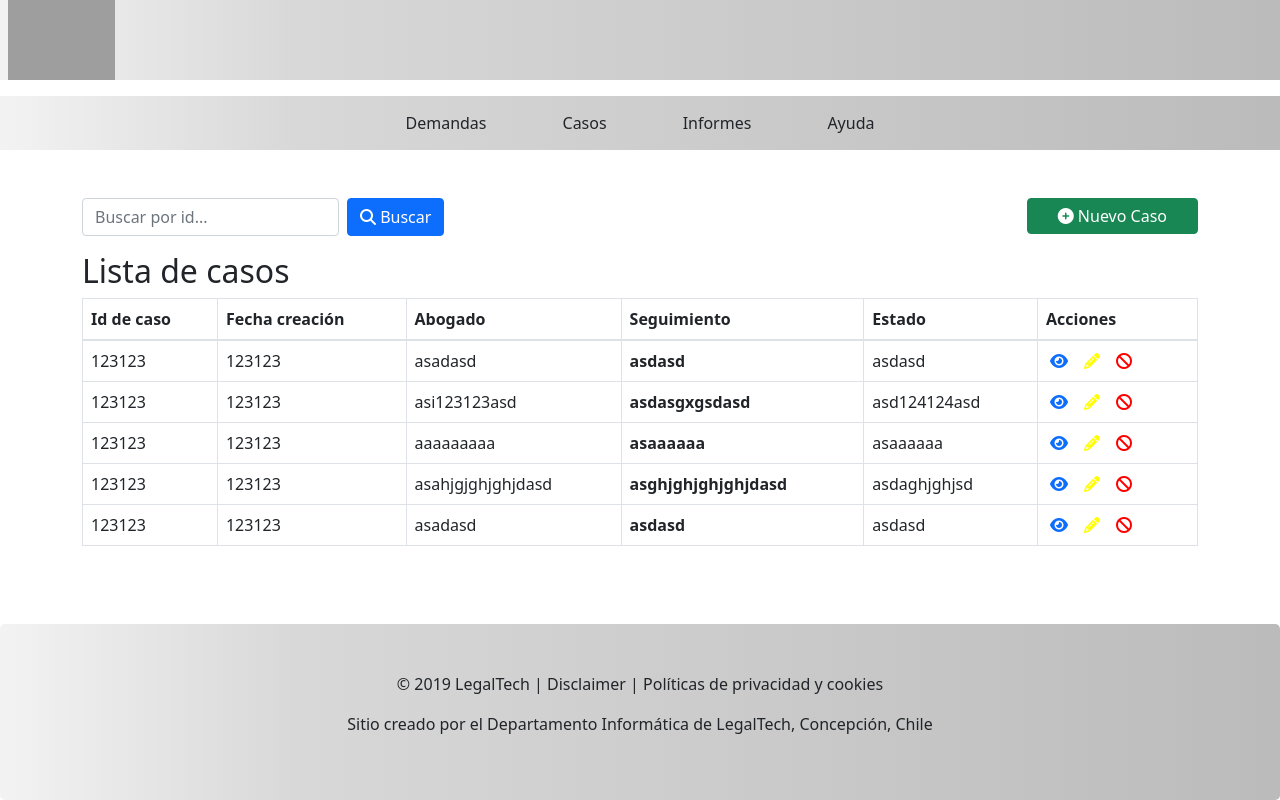
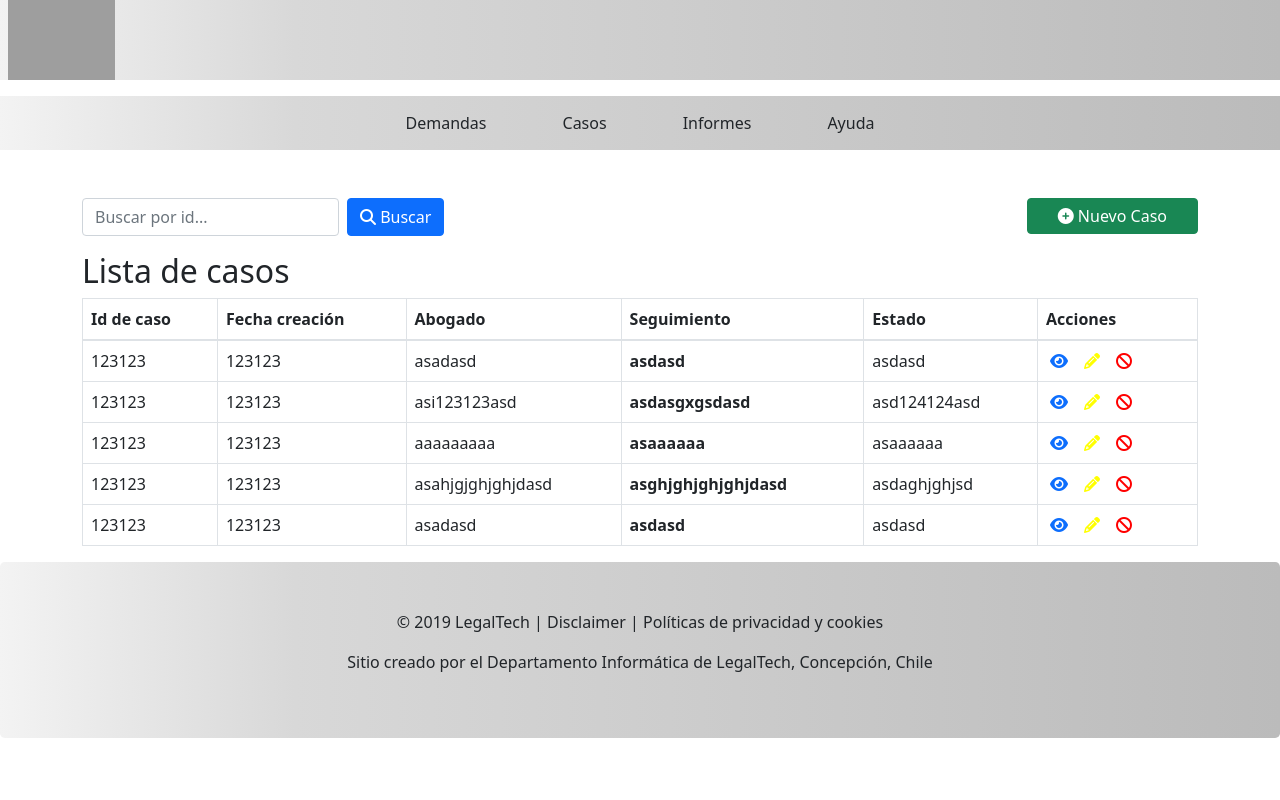
Before and after one commit to carlolopezr/AppLegalTech, an Angular app: page /caso in a window 1280 px wide. Built offline with nearby package versions, Linux system fonts and the light colour scheme; grey boxes are pictures that could not be loaded.

Commit message:
Footer arreglado, ahora si que si

```diff
--- a/src/app/autentication/login/login.component.html
+++ b/src/app/autentication/login/login.component.html
@@ -16,4 +16,4 @@
   </div>
 </div>
 
-<app-footer></app-footer>
+<app-footer style="position: fixed; bottom: 0; width: 100%"></app-footer>
--- a/src/app/shared/footer/footer.component.css
+++ b/src/app/shared/footer/footer.component.css
@@ -1,6 +1,10 @@
+
+
+
+
 .footer-position{
-    position: fixed;
+    position: relative;
     bottom: 0;
-    right: 0;
-    left: 0;
+    width: 100%;
+
 }
--- a/src/app/shared/footer/footer.component.html
+++ b/src/app/shared/footer/footer.component.html
@@ -1,3 +1,4 @@
+
 <div class="footer-position degradado p-5 jumbotron text-center" style="margin-bottom:0">
     <p>© 2019 LegalTech    |    Disclaimer    |    Políticas de privacidad y cookies</p>
     <p>Sitio creado por el Departamento Informática de LegalTech, Concepción, Chile</p>
--- a/src/styles.css
+++ b/src/styles.css
@@ -4,6 +4,8 @@
     padding: 0;
 }
 
+/* body { padding-bottom: 200px; } */
+
 .degradado{
     background: linear-gradient(90deg, rgb(243, 243, 243) 0%, rgb(216, 216, 216) 23%, rgb(187, 187, 187) 100%);
 }
```
Also changed, not shown: src/app/autentication/login/login.component.css (line endings or trailing spaces).
